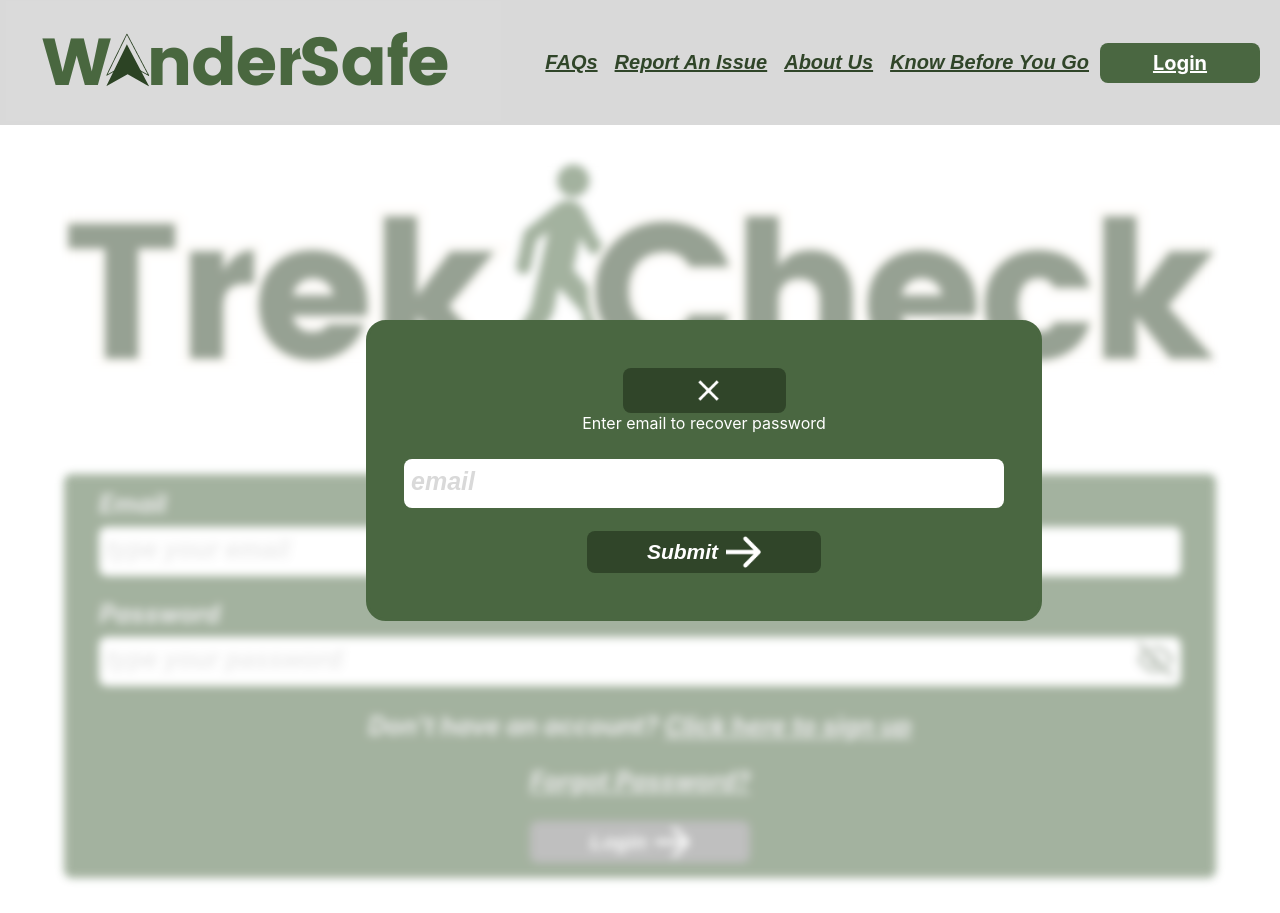
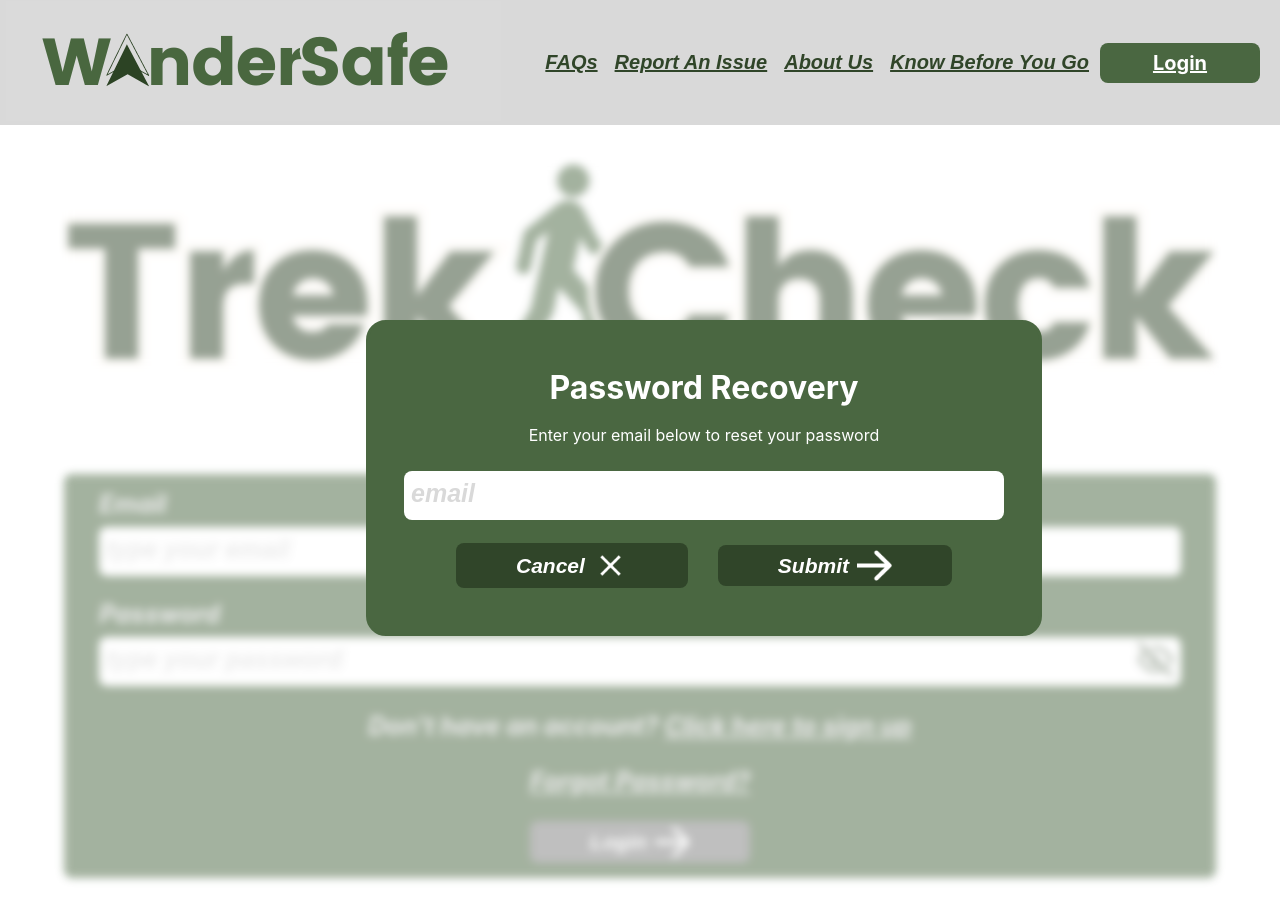
Before and after one commit to sarah-raisuddin/hiker-portal, a React (Create React App) app: page / in a window 1280 px wide. Both pictures are taken after a click on the link "Forgot Password?". Built offline with nearby package versions, Linux system fonts and the light colour scheme.

Commit message:
updated format of password popup to match other popups

```diff
--- a/src/App.scss
+++ b/src/App.scss
@@ -497,12 +497,6 @@
     }
   }
 
-  h1 {
-    font-size: 115px;
-    color: $header-text;
-    margin: 0;
-    text-align: center;
-  }
   h2 {
     color: $header-text;
     font-size: 25px;
--- a/src/base-components/pop-ups/pop-up-pwd.js
+++ b/src/base-components/pop-ups/pop-up-pwd.js
@@ -13,19 +13,21 @@
   return (
     <div className="pop-up-underlay">
       <div className="pop-up-box">
-        <SubmissionButton
-          specialIcon={close}
-          handleSubmit={() => closePopup(false)}
-        />
+        <h1>Password Recovery</h1>
         {msg ? (
           <p>
             You will recieve an email with instructions to reset your password
           </p>
         ) : (
           <>
-            <p>Enter email to recover password</p>
+            <p>Enter your email below to reset your password</p>
             <InputText placeholder={"email"} onChange={setEmail} />
             <div className="pop-up-options">
+              <SubmissionButton
+                text={"Cancel"}
+                specialIcon={close}
+                handleSubmit={() => closePopup(false)}
+              />
               <SubmissionButton
                 text={"Submit"}
                 handleSubmit={() => {
@@ -35,6 +37,15 @@
             </div>
           </>
         )}
+        {msg && (
+          <div className="pop-up-options">
+            <SubmissionButton
+              text={"Close"}
+              specialIcon={close}
+              handleSubmit={() => closePopup(false)}
+            />
+          </div>
+        )}
       </div>
     </div>
   );
--- a/src/pages/edit-account.js
+++ b/src/pages/edit-account.js
@@ -190,7 +190,7 @@
       {deleteAcc && (
         <PopUpOption
           title="Delete Account Data"
-          message={"this action cannot be undone"}
+          message={"This action cannot be undone"}
           button2Label={"Delete Data"}
           button1Label={"Cancel"}
           onButton2Click={() => deleteUserAccount(email)}
```
Also changed, not shown: src/pages/login.js (+0 -7 lines).
